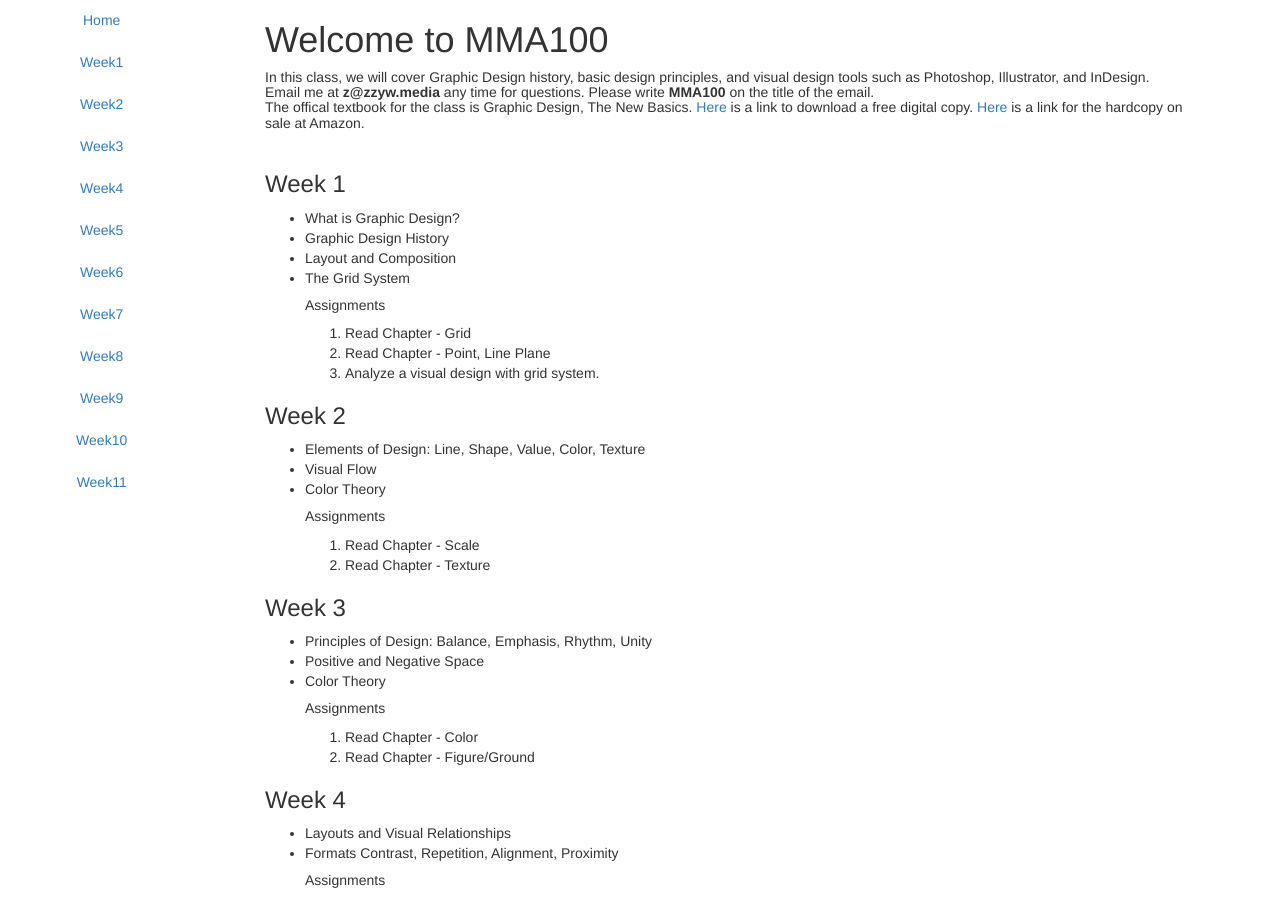
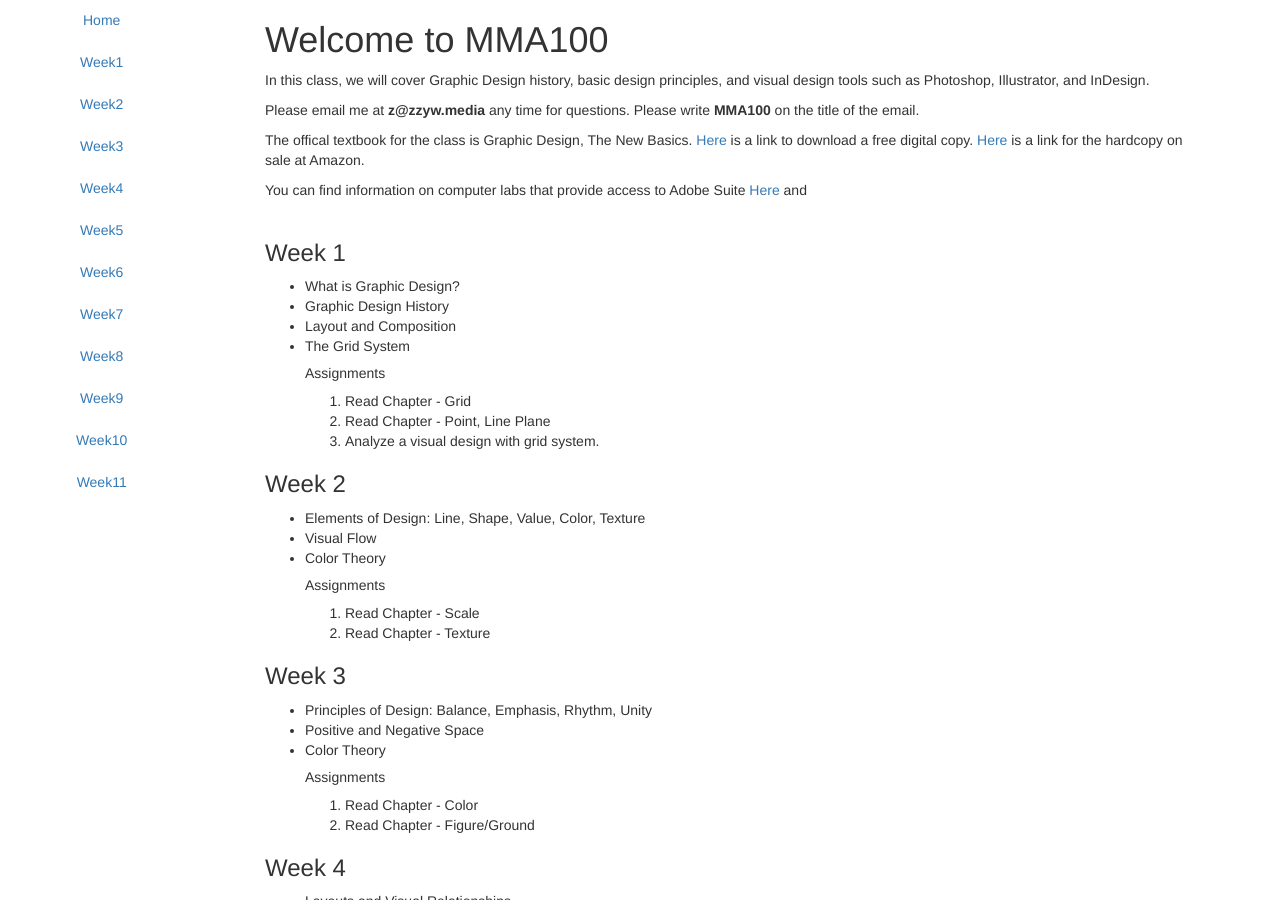
Before and after one commit to zhenzhenqi/MMA100, a Jekyll site: the page built from index.html, in a window 1280 px wide and 900 px high. Built offline with Jekyll 4.4.1, drawn with Linux system fonts in a browser that asks for light colours; nearby versions of some CDN libraries.

Commit message:
textbook info

```diff
--- a/_posts/2015-03-01-week1.html
+++ b/_posts/2015-03-01-week1.html
@@ -65,3 +65,6 @@
 <br> Image <a href="https://unsplash.com/">https://unsplash.com/</a>
 <br> Graphics Design Technical Tutorial<a href="http://design.tutsplus.com/categories/designing">http://design.tutsplus.com/categories/designing</a>
 <br>
+
+<div>
+</div>
--- a/index.html
+++ b/index.html
@@ -4,10 +4,11 @@
 
 <div>
     <h1>Welcome to MMA100</h1>
-    <h5>In this class, we will cover Graphic Design history, basic design principles, and visual design tools such as Photoshop, Illustrator, and InDesign.
-<br>Email me at <strong>z@zzyw.media</strong> any time for questions. Please write <strong>MMA100</strong> on the title of the email.
-<br>The offical textbook for the class is Graphic Design, The New Basics. <a href="http://www.siteations.com/courses/tradigitaldwg2014/downloads/resources/Graphic_Design_The_New_Basics.pdf">Here </a>is a link to download a free digital copy. <a href="http://www.amazon.com/Graphic-Design-The-New-Basics/dp/1568987021">Here </a>is a link for the hardcopy on sale at Amazon.
-    </h5>
+    <p>In this class, we will cover Graphic Design history, basic design principles, and visual design tools such as Photoshop, Illustrator, and InDesign.</p>
+    <p>Please email me at <strong>z@zzyw.media</strong> any time for questions. Please write <strong>MMA100</strong> on the title of the email. </p>
+    <p>The offical textbook for the class is Graphic Design, The New Basics. <a href="http://www.siteations.com/courses/tradigitaldwg2014/downloads/resources/Graphic_Design_The_New_Basics.pdf">Here </a>is a link to download a free digital copy. <a href="http://www.amazon.com/Graphic-Design-The-New-Basics/dp/1568987021">Here </a>is a link for the hardcopy on sale at Amazon.
+    </p>
+    <p>You can find information on computer labs that provide access to Adobe Suite <a href="http://www.bmcc.cuny.edu/it/ ">Here </a>and<a href=" http://www.bmcc.cuny.edu/lrc/page.jsp?pid=1186&n=Computer%20Labs"></a></p>
 </div>
 
 
```
